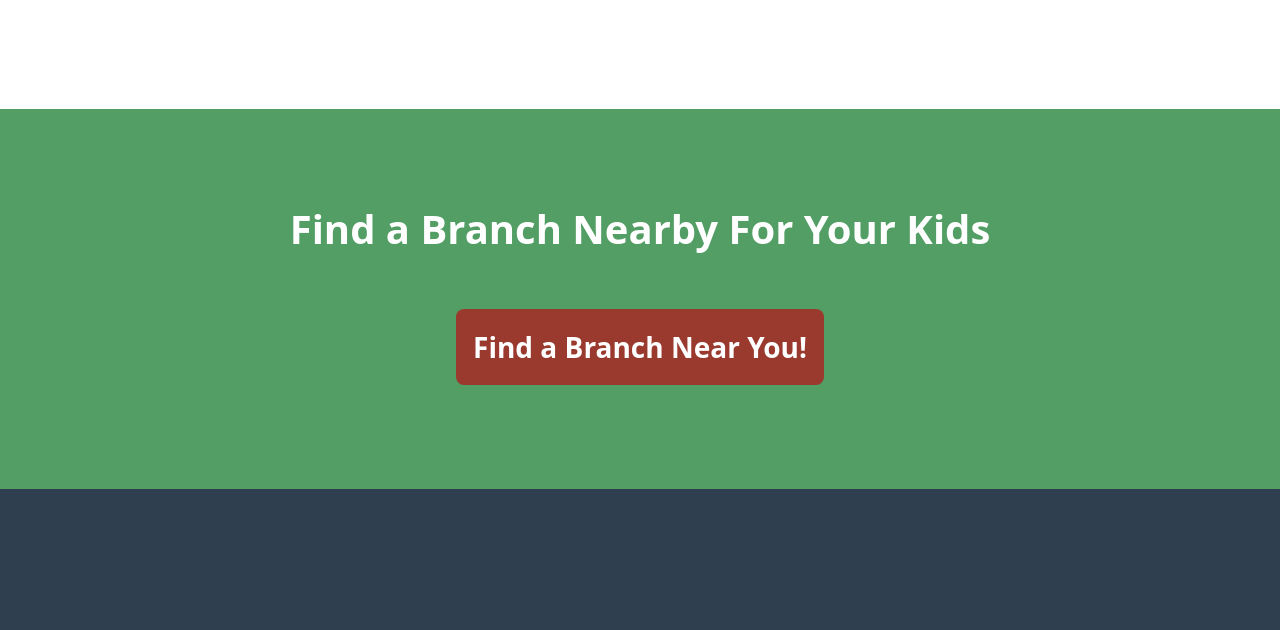
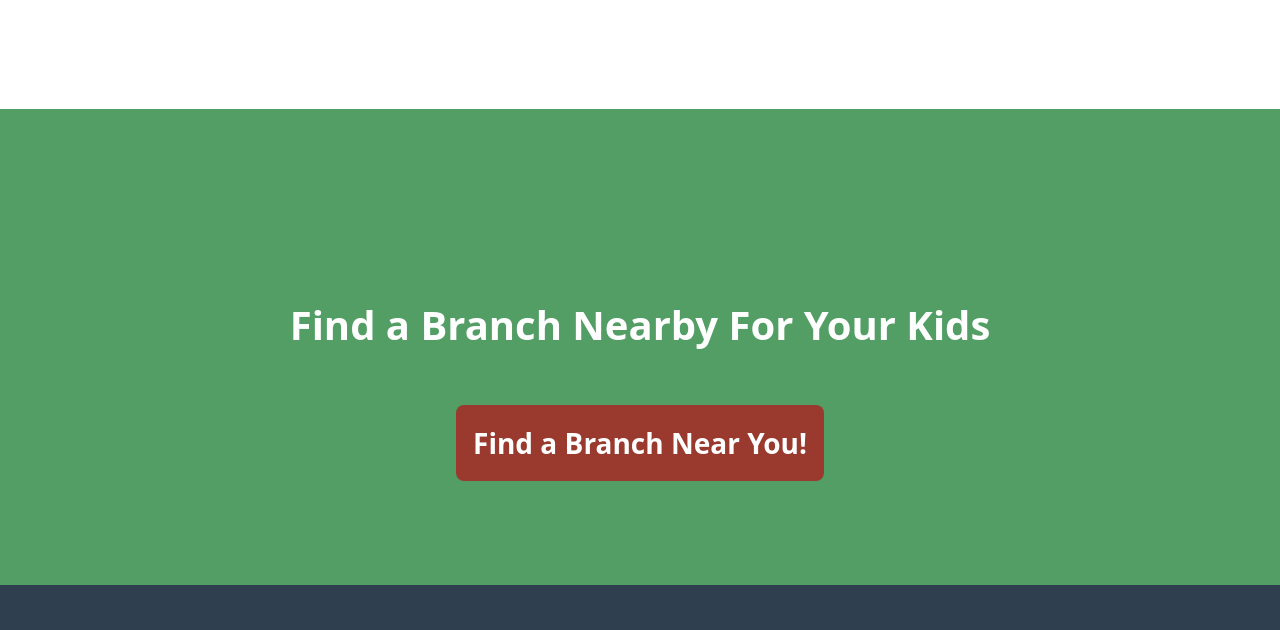
Before and after one commit to Parameow3/AAA-website, a plain HTML site: page index.html in a window 1280 px wide. Shown: the part 4395-5025 px from the top of the page. Drawn offline with Linux system fonts and the light colour scheme.

Commit message:
update file index.html and add more asset Including animation on scroll

```diff
--- a/index.html
+++ b/index.html
@@ -355,7 +355,7 @@
 
 <!--  section 6  -->
 <section id="find"
-         class="mt-0 pt-0 pb-5 mb-0"
+         class="mt-5 pt-5 pb-5"
          style="background-color: #529E64; background-position: center; background-repeat: no-repeat; background-size: cover;">
     <div data-aos="fade-up"
          data-aos-anchor-placement="top-center"
```
